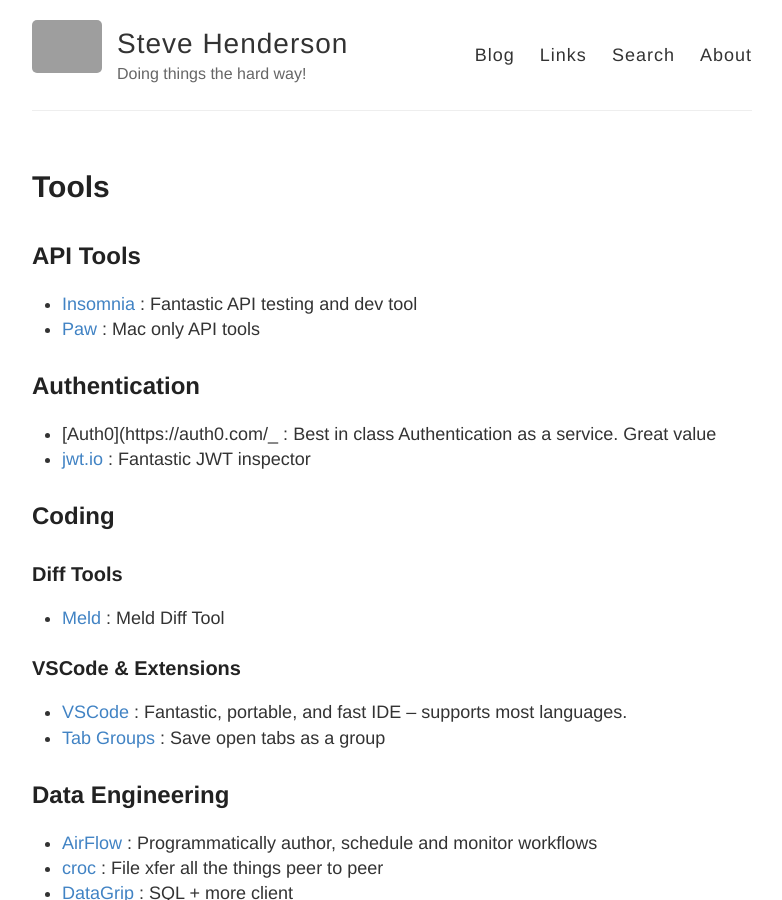
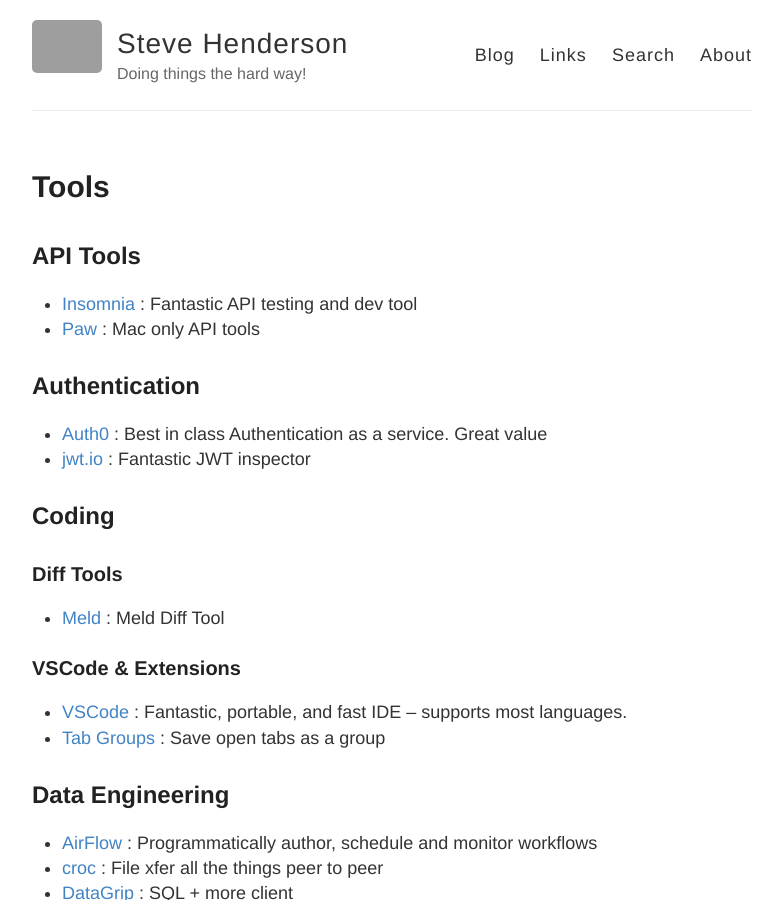
Before and after one commit to stevehenderson/stevehenderson.github.io, a Jekyll site: the page built from tools.md, in a window 1280 px wide and 900 px high. Shown: the whole window, without its empty margins (248-1030 px from the left). Built offline with Jekyll 4.4.1, drawn with Linux system fonts in a browser that asks for light colours; grey boxes are pictures that could not be loaded.

Commit message:
Update tools.md

```diff
--- a/tools.md
+++ b/tools.md
@@ -10,7 +10,7 @@
    * [Paw](https://paw.cloud/) : Mac only API tools
 
 ## Authentication
-   * [Auth0](https://auth0.com/_  : Best in class Authentication as a service.  Great value
+   * [Auth0](https://auth0.com/)  : Best in class Authentication as a service.  Great value
    * [jwt.io](https://jwt.io/) : Fantastic JWT inspector
 
 ## Coding
```
